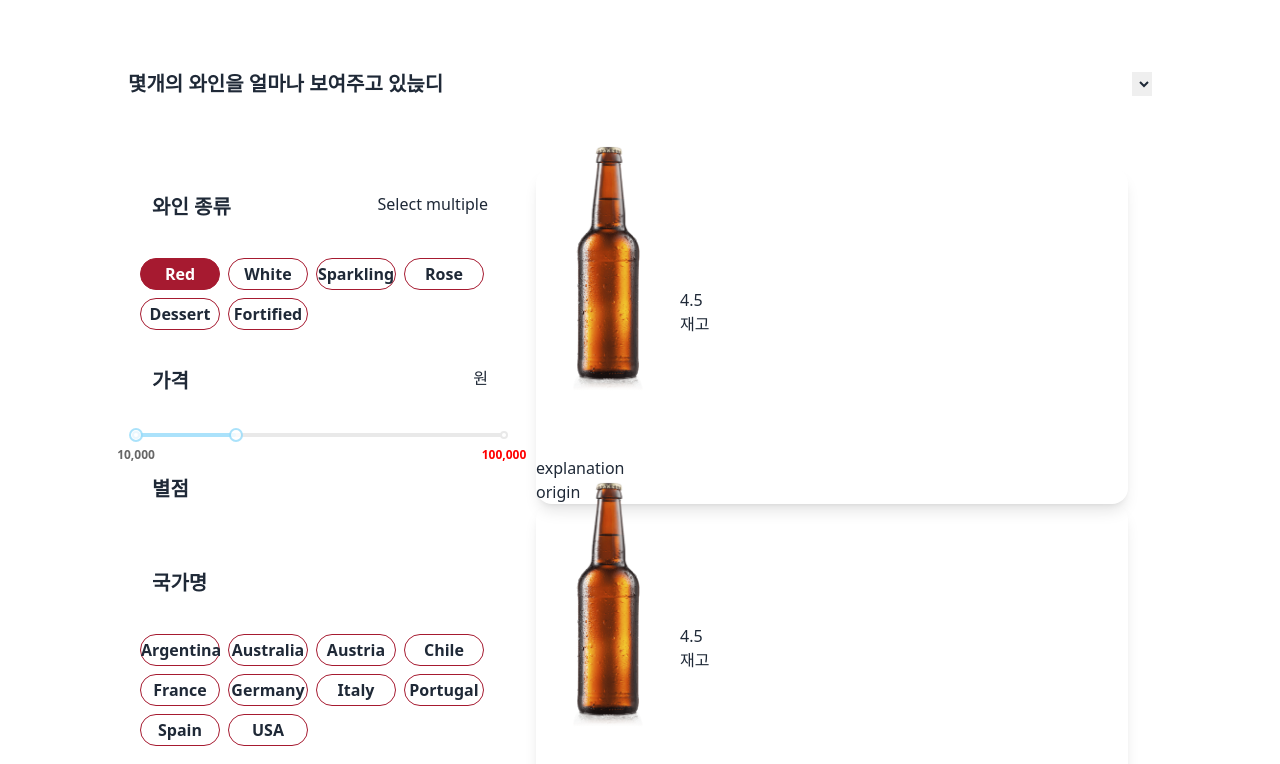
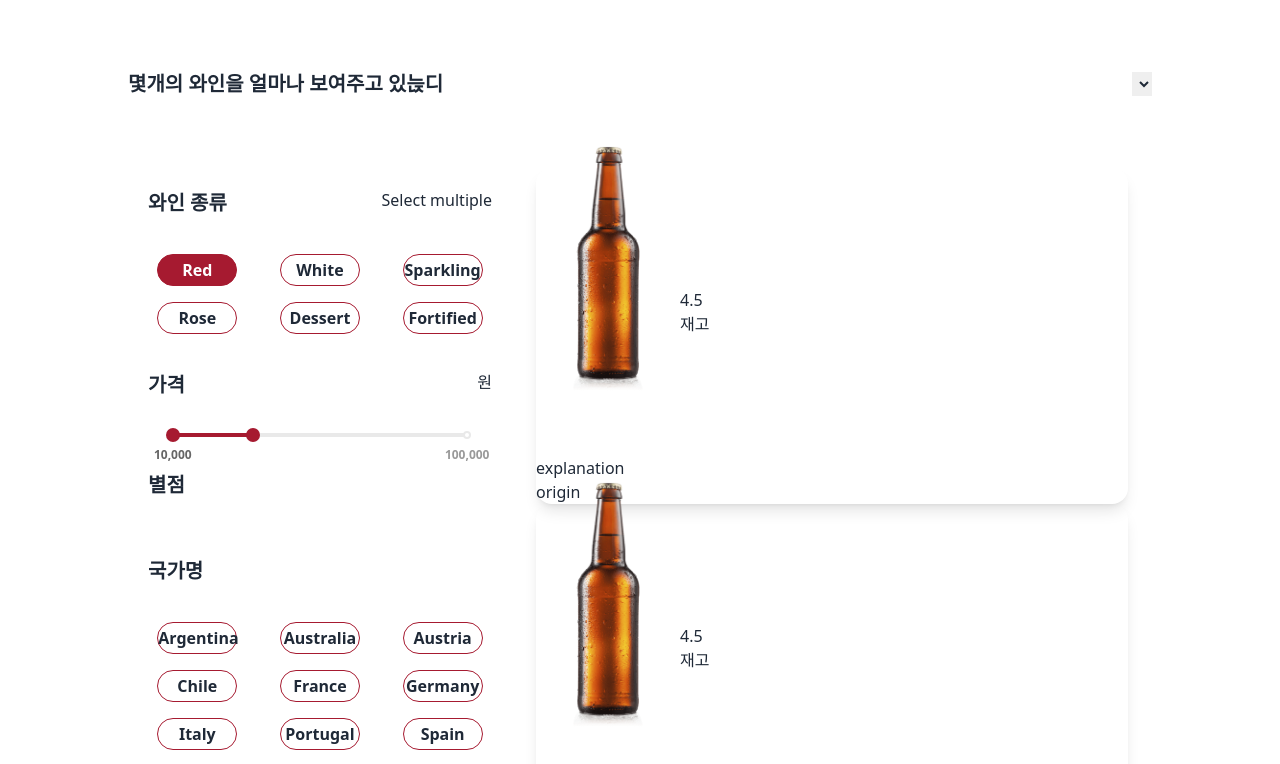
Before and after one commit to DIDIANDMA/disefront, a React (Create React App) app: page / in a window 1280 px wide. Shown: the top 764 px of the page. Built offline with nearby package versions, Linux system fonts and the light colour scheme.

Commit message:
✨ 가격 슬라이더 css 수정 및 컨테이너 css 수정

```diff
--- a/src/components/Btn/Btn.js
+++ b/src/components/Btn/Btn.js
@@ -8,7 +8,7 @@ const Btn = ({ children, isSelected, id, handleClick, name }) => {
       name={name}
       id={id}
       onClick={e => handleClick(e)}
-      className={`w-20 h-8 border border-mainColor rounded-3xl m-1 font-semibold${result}`}
+      className={`w-20 h-8 border   border-mainColor rounded-3xl m-2 font-semibold${result}`}
     >
       {children}
     </button>
--- a/src/pages/ProductList/FilterContainer/FilterContainer.js
+++ b/src/pages/ProductList/FilterContainer/FilterContainer.js
@@ -1,12 +1,12 @@
 const FilterContainer = ({ children, title, subtitle }) => {
   return (
-    <div className="  max-w-sm ">
-      <div className=" flex items-start justify-between p-6  ">
+    <section className="  max-w-sm ">
+      <div className=" flex items-start justify-between m-5  ">
         <span className=" text-70 font-bold ">{title}</span>
         {subtitle && <p>{subtitle}</p>}
       </div>
-      <div className=" p-2">{children}</div>
-    </div>
+      <div className="flex flex-wrap justify-around  p-2">{children}</div>
+    </section>
   );
 };
 
--- /dev/null
+++ b/src/pages/ProductList/PriceRange/PriceRange.css
@@ -0,0 +1,14 @@
+@tailwind variants;
+
+.rc-slider-horizontal {
+  height: 14px;
+  width: 80%;
+}
+.rc-slider-track {
+  background-color: theme("colors.mainColor");
+}
+.rc-slider-handle {
+  background-color: theme("colors.mainColor");
+  border: theme("colors.mainColor");
+  opacity: 100%;
+}
--- a/src/pages/ProductList/PriceRange/PriceRange.js
+++ b/src/pages/ProductList/PriceRange/PriceRange.js
@@ -1,15 +1,13 @@
 import Slider from "rc-slider";
 
 import "rc-slider/assets/index.css";
+import "./PriceRange.css";
 
 const PriceRange = () => {
   //makrs는 결국 퍼센트에이지를 이야기하는거엿음...
   const marks = {
     "-10": <strong>10,000</strong>,
     100: {
-      style: {
-        color: "red",
-      },
       label: <strong>100,000</strong>,
     },
   };
```
Also changed, not shown: src/pages/ProductList/FilterContainer/FilterContainer.css (added).
